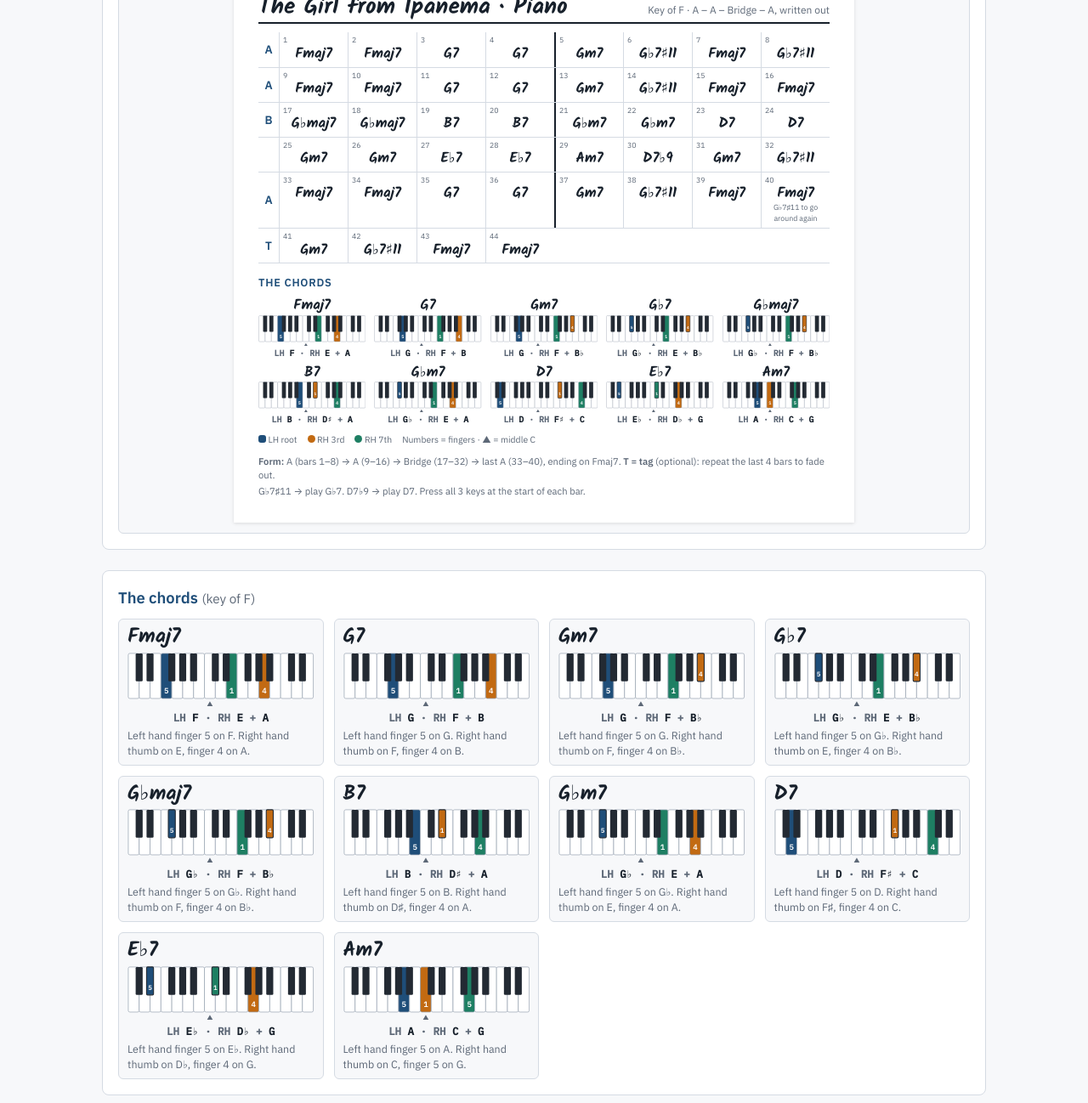
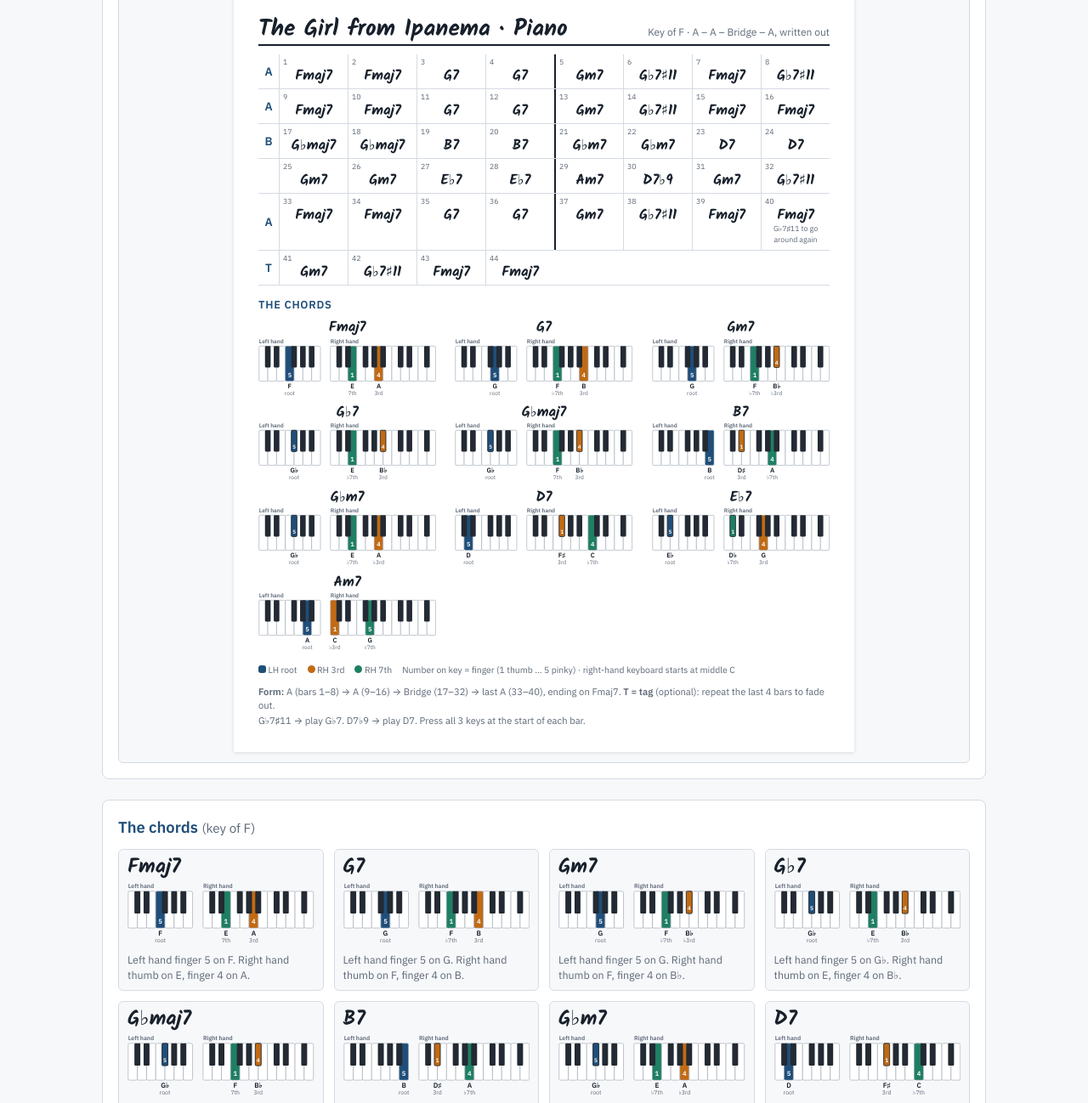
Before and after one commit to ecbas/jazz-charts, a plain HTML site: page ipanema/piano/index.html in a window 1280 px wide. Shown: the part 486-1784 px from the top of the page at 85% size. Drawn offline with Linux system fonts and the light colour scheme.

Commit message:
Piano: split-hand keyboards with chord-note labels
Co-Authored-By: Claude Opus 5.5 <noreply@anthropic.com>
Claude-Session: https://claude.ai/code/session_01KnG3BCfdP2jdjU68CPDysj

```diff
--- a/ipanema/piano/index.html
+++ b/ipanema/piano/index.html
@@ -97,7 +97,7 @@ section.sheet { background: var(--paper); border: 1px solid var(--line); border-
 .cs-bar .sym { font-family: var(--display); font-size: 1.05rem; text-align: center; line-height: 1.15; white-space: nowrap; }
 .cs-bar .alt { font-size: 0.55rem; color: var(--muted); text-align: center; }
 .cs-key-h { font: 700 0.8rem var(--body); text-transform: uppercase; letter-spacing: 0.06em; color: var(--accent); margin: 4px 0 0; }
-.cs-key { display: grid; grid-template-columns: repeat(5, minmax(0, 1fr)); gap: 8px 10px; }
+.cs-key { display: grid; grid-template-columns: repeat(3, minmax(0, 1fr)); gap: 6px 22px; }
 .cs-key .cell { display: grid; gap: 1px; text-align: center; }
 .cs-key .sym { font-family: var(--display); font-size: 1.05rem; line-height: 1.1; }
 .cs-key .names { font-size: 0.62rem; }
@@ -134,7 +134,7 @@ section.sheet { background: var(--paper); border: 1px solid var(--line); border-
       <span><i class="sw lh"></i>Left hand: root</span>
       <span><i class="sw third"></i>Right hand: 3rd</span>
       <span><i class="sw seventh"></i>Right hand: 7th</span>
-      <span>Numbers on the keys are fingers (1 = thumb, 5 = pinky). ▲ marks middle C.</span>
+      <span>Left keyboard = left hand, right keyboard = right hand (starts at middle C). Number on a key = finger (1 thumb … 5 pinky). Small word under it = which note of the chord.</span>
     </div>
   </header>
 
@@ -215,11 +215,11 @@ function tones(k) {
 const LH_LOW = 48; // C3: the left-hand root sits in the octave C3–B3
 function candidates(k) {
   const t = tones(k), lh = LH_LOW + t.root.pc, out = [];
-  for (let low = 57; low <= 70; low++) {
+  for (let low = 60; low <= 71; low++) {
     [[t.third, t.sev], [t.sev, t.third]].forEach(([a, b]) => {
       if (low % 12 !== a.pc) return;
       let high = low + ((b.pc - a.pc + 12) % 12 || 12);
-      if (low - lh < 3 || high > 76) return;
+      if (high > 79) return;
       out.push({lh, rh: [{midi: low, ...a}, {midi: high, ...b}]});
     });
   }
@@ -263,29 +263,40 @@ function el(tag, attrs, parent, text) {
 }
 function h(tag, cls, text) { const n = document.createElement(tag); if (cls) n.className = cls; if (text !== undefined) n.textContent = text; return n; }
 const isBlack = m => [1, 3, 6, 8, 10].includes(m % 12);
-const KB_LO = 48, KB_HI = 76; // C3 .. E5
-
-// Keyboard from C3 to E5 with the voicing's keys marked: color = role, number = finger.
+const IVWORD = {"3": "3rd", "b3": "♭3rd", "7": "7th", "b7": "♭7th"};
+// Two small keyboards: left hand (C3–B3) and right hand (middle C to G5).
+// Colored key = press it; number on the key = finger; small words under it = which note of the chord.
 function keyboard(v) {
-  const whites = []; for (let m = KB_LO; m <= KB_HI; m++) if (!isBlack(m)) whites.push(m);
-  const ww = 14, wh = 58, bw = 9, bh = 36, W = whites.length * ww, H = wh + 12;
-  const svg = el("svg", {viewBox: `0 0 ${W + 2} ${H}`, role: "img",
-    "aria-label": `Left hand ${v.lhName}, right hand ${v.rh.map(r => r.name).join(" and ")}`});
-  const xOf = m => { if (!isBlack(m)) return 1 + whites.indexOf(m) * ww; return 1 + whites.indexOf(m - 1) * ww + ww - bw / 2; };
+  const ww = 14, wh = 56, bw = 9, bh = 34, gap = 16, top = 14;
+  const boards = [{lo: 48, hi: 59, label: "Left hand"}, {lo: 60, hi: 79, label: "Right hand"}];
   const marks = new Map();
-  marks.set(v.lh, {col: "var(--lh)", f: v.lhFinger});
-  v.rh.forEach(r => marks.set(r.midi, {col: r.iv.includes("3") ? "var(--third)" : "var(--seventh)", f: r.finger}));
-  whites.forEach(m => {
-    const mk = marks.get(m), x = xOf(m);
-    el("rect", {x, y: 1, width: ww, height: wh, rx: 2, fill: mk ? mk.col : "var(--white-key)", stroke: "var(--key-edge)", "stroke-width": 0.8}, svg);
-    if (mk) el("text", {x: x + ww / 2, y: wh - 6, "text-anchor": "middle", "font-size": 10, "font-weight": 700, fill: "var(--dot-text)", "font-family": "IBM Plex Sans, sans-serif"}, svg, String(mk.f));
-    if (m === 60) el("text", {x: x + ww / 2, y: H - 1, "text-anchor": "middle", "font-size": 8, fill: "var(--muted)"}, svg, "▲");
+  marks.set(v.lh, {col: "var(--lh)", f: v.lhFinger, name: v.lhName, iv: "root"});
+  v.rh.forEach(r => marks.set(r.midi, {col: r.iv.includes("3") ? "var(--third)" : "var(--seventh)", f: r.finger, name: r.name, iv: IVWORD[r.iv]}));
+  let ox = 1, W = 0; const parts = [];
+  boards.forEach(bd => { const wh2 = []; for (let m = bd.lo; m <= bd.hi; m++) if (!isBlack(m)) wh2.push(m); parts.push({...bd, whites: wh2, ox}); ox += wh2.length * ww + gap; });
+  W = ox - gap + 1;
+  const H = top + wh + 31;
+  const svg = el("svg", {viewBox: `0 0 ${W} ${H}`, role: "img",
+    "aria-label": `Left hand ${v.lhName} with finger ${v.lhFinger}; right hand ${v.rh.map(r => r.name + " with finger " + r.finger).join(" and ")}`});
+  parts.forEach(bd => {
+    const xOf = m => isBlack(m) ? bd.ox + (bd.whites.indexOf(m - 1) + 1) * ww - bw / 2 : bd.ox + bd.whites.indexOf(m) * ww;
+    el("text", {x: bd.ox, y: 9, "font-size": 9, "font-weight": 600, fill: "var(--muted)", "font-family": "IBM Plex Sans, sans-serif"}, svg, bd.label);
+    bd.whites.forEach(m => {
+      const mk = marks.get(m), x = xOf(m);
+      el("rect", {x, y: top, width: ww, height: wh, rx: 2, fill: mk ? mk.col : "var(--white-key)", stroke: "var(--key-edge)", "stroke-width": 0.8}, svg);
+      if (mk) el("text", {x: x + ww / 2, y: top + wh - 6, "text-anchor": "middle", "font-size": 10, "font-weight": 700, fill: "var(--dot-text)", "font-family": "IBM Plex Sans, sans-serif"}, svg, String(mk.f));
+    });
+    for (let m = bd.lo; m <= bd.hi; m++) if (isBlack(m)) {
+      const mk = marks.get(m), x = xOf(m);
+      el("rect", {x, y: top, width: bw, height: bh, rx: 1.5, fill: mk ? mk.col : "var(--black-key)", stroke: mk ? "var(--black-key)" : "none", "stroke-width": mk ? 1.2 : 0}, svg);
+      if (mk) el("text", {x: x + bw / 2, y: top + bh - 5, "text-anchor": "middle", "font-size": 8.5, "font-weight": 700, fill: "var(--dot-text)", "font-family": "IBM Plex Sans, sans-serif"}, svg, String(mk.f));
+    }
+    for (let m = bd.lo; m <= bd.hi; m++) { const mk = marks.get(m); if (!mk) continue;
+      const cx = xOf(m) + (isBlack(m) ? bw : ww) / 2;
+      el("text", {x: cx, y: top + wh + 11, "text-anchor": "middle", "font-size": 10.5, "font-weight": 700, fill: "var(--ink)", "font-family": "IBM Plex Sans, sans-serif"}, svg, mk.name);
+      el("text", {x: cx, y: top + wh + 22, "text-anchor": "middle", "font-size": 9, fill: "var(--muted)", "font-family": "IBM Plex Sans, sans-serif"}, svg, mk.iv);
+    }
   });
-  for (let m = KB_LO; m <= KB_HI; m++) if (isBlack(m)) {
-    const mk = marks.get(m), x = xOf(m);
-    el("rect", {x, y: 1, width: bw, height: bh, rx: 1.5, fill: mk ? mk.col : "var(--black-key)", stroke: mk ? "var(--black-key)" : "none", "stroke-width": mk ? 1.2 : 0}, svg);
-    if (mk) el("text", {x: x + bw / 2, y: bh - 5, "text-anchor": "middle", "font-size": 8.5, "font-weight": 700, fill: "var(--dot-text)", "font-family": "IBM Plex Sans, sans-serif"}, svg, String(mk.f));
-  }
   return svg;
 }
 function full(k) {
@@ -327,11 +338,11 @@ function renderPaper() {
   const key = h("div", "cs-key");
   Object.keys(CHORDS).forEach(k => {
     const v = full(k), c = h("div", "cell"), kb = h("div", "kb");
-    kb.appendChild(keyboard(v)); c.append(h("div", "sym", nameOf(k)), kb, namesLine(v)); key.appendChild(c);
+    kb.appendChild(keyboard(v)); c.append(h("div", "sym", nameOf(k)), kb); key.appendChild(c);
   });
   p.appendChild(key);
   const lg = h("div", "cs-legend");
-  lg.innerHTML = '<span><i class="sw lh"></i> LH root</span><span><i class="sw third"></i> RH 3rd</span><span><i class="sw seventh"></i> RH 7th</span><span>Numbers = fingers · ▲ = middle C</span>';
+  lg.innerHTML = '<span><i class="sw lh"></i> LH root</span><span><i class="sw third"></i> RH 3rd</span><span><i class="sw seventh"></i> RH 7th</span><span>Number on key = finger (1 thumb … 5 pinky) · right-hand keyboard starts at middle C</span>';
   p.appendChild(lg);
   const f = h("div", "cs-foot");
   f.innerHTML = `<span><b>Form:</b> A (bars 1–8) → A (9–16) → Bridge (17–32) → last A (33–40), ending on ${nameOf("Fmaj7")}. <b>T = tag</b> (optional): repeat the last 4 bars to fade out.</span><span>${nameOf("Gb7", "7♯11")} → play ${nameOf("Gb7")}. ${nameOf("D7", "7♭9")} → play ${nameOf("D7")}. Press all 3 keys at the start of each bar.</span>`;
@@ -343,7 +354,7 @@ function renderChords() {
   Object.keys(CHORDS).forEach(k => {
     const v = full(k), c = h("div", "chord"), kb = h("div", "kb");
     kb.appendChild(keyboard(v));
-    c.append(h("div", "sym", nameOf(k)), kb, namesLine(v),
+    c.append(h("div", "sym", nameOf(k)), kb,
       h("div", "how", `Left hand finger 5 on ${v.lhName}. Right hand thumb on ${v.rh[0].name}, finger ${v.rh[1].finger} on ${v.rh[1].name}.`));
     box.appendChild(c);
   });
@@ -365,7 +376,7 @@ function renderBars() {
         chg = moved === 0 ? "RH stays" : moved === 1 ? "RH: 1 key moves" : "RH: both move"; }
       num.append(h("span", "", String(n)), h("span", "chg", chg));
       const kb = h("div", "kb"); kb.appendChild(keyboard(v));
-      bar.append(num, h("div", "sym", it.d), kb, namesLine(v));
+      bar.append(num, h("div", "sym", it.d), kb);
       if (it.alt) bar.appendChild(h("div", "names", `Last time: end here. ${altText()}.`));
       grid.appendChild(bar); prev = v;
     });
```
